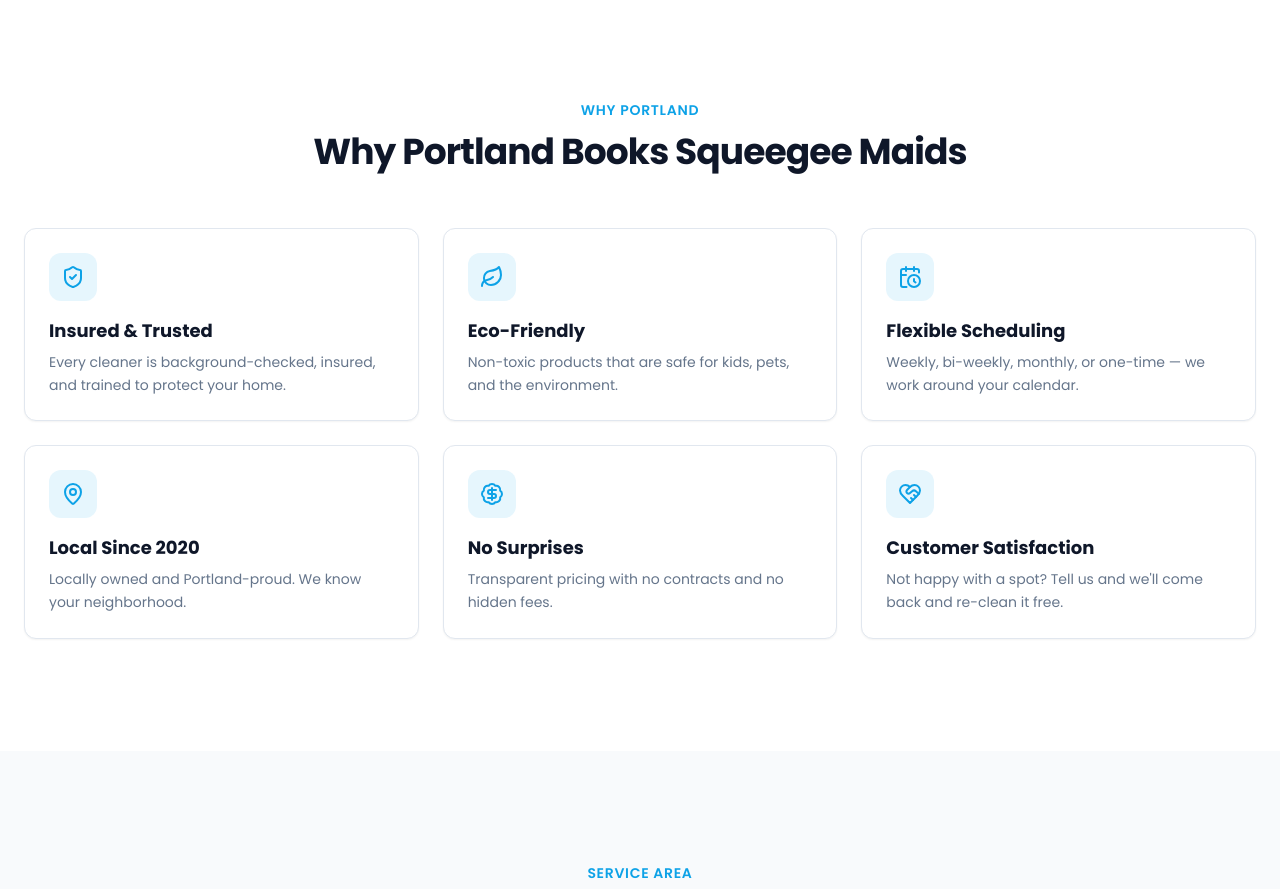
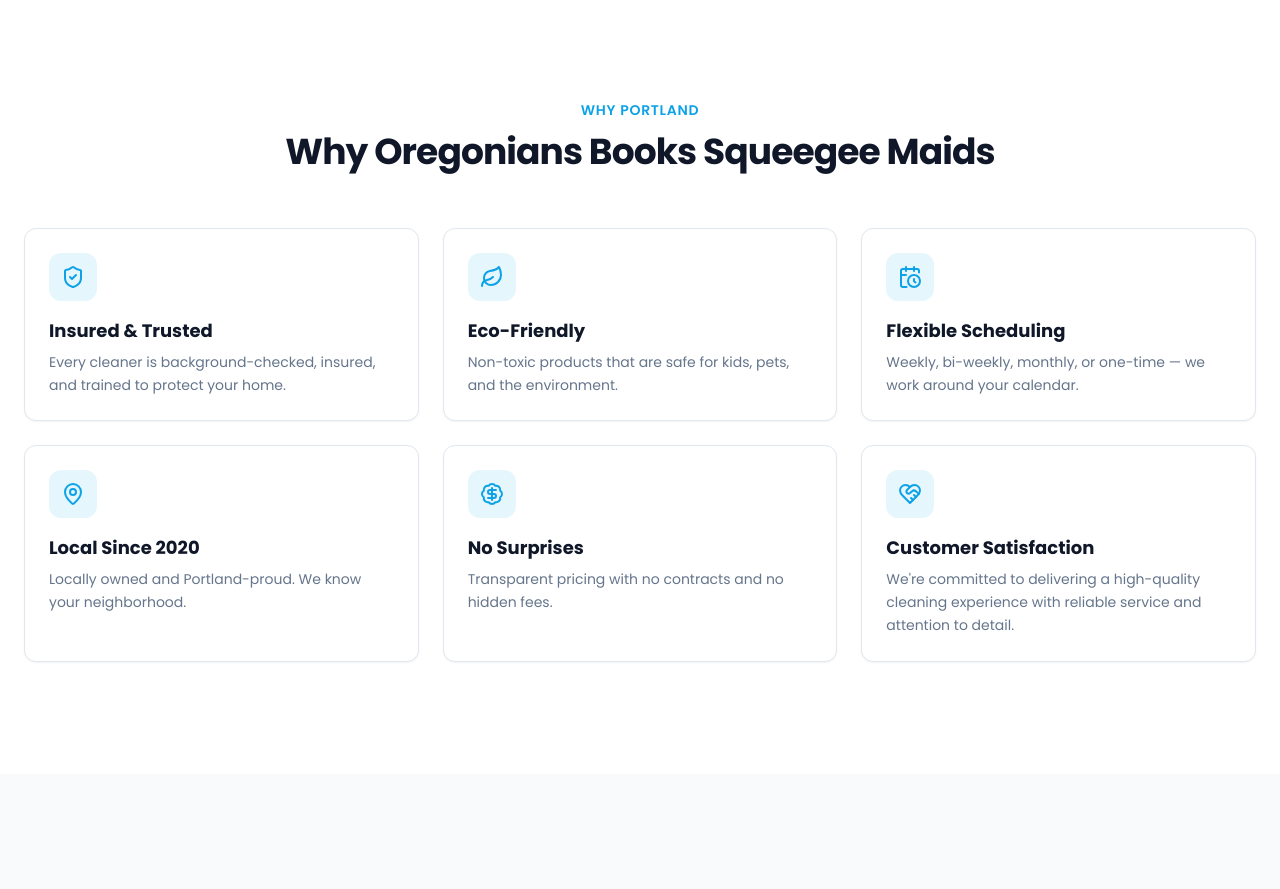
Before and after one commit to squeegee503-cmd/Squeegee-Maids, a React (Vite) app: page / in a window 1280 px wide. Shown: the part 4800-5689 px from the top of the page. Built offline with nearby package versions, Linux system fonts and the light colour scheme; no server answers.

Commit message:
Updated WhyUs.tsx

```diff
--- a/src/components/sections/WhyUs.tsx
+++ b/src/components/sections/WhyUs.tsx
@@ -30,7 +30,7 @@ const reasons = [
   {
     icon: HeartHandshake,
     title: "Customer Satisfaction",
-    description: "Not happy with a spot? Tell us and we'll come back and re-clean it free.",
+    description: "We're committed to delivering a high-quality cleaning experience with reliable service and attention to detail.",
   },
 ];
 
@@ -43,7 +43,7 @@ export function WhyUs() {
             Why Portland
           </p>
           <h2 className="text-3xl font-bold tracking-tight sm:text-4xl text-balance">
-            Why Portland Books Squeegee Maids
+            Why Oregonians Books Squeegee Maids
           </h2>
         </div>
 
```
